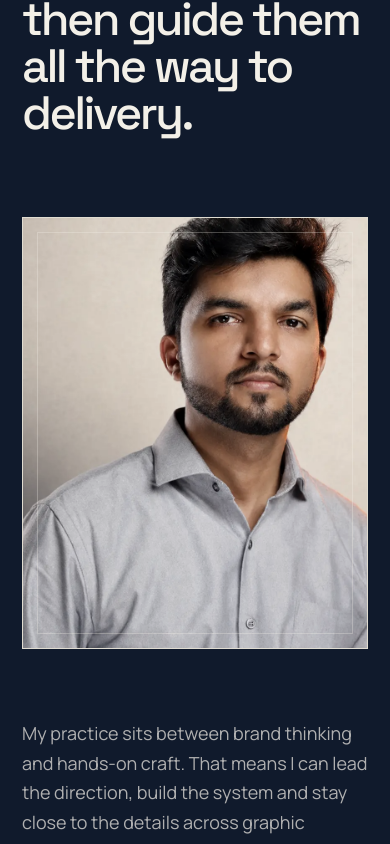
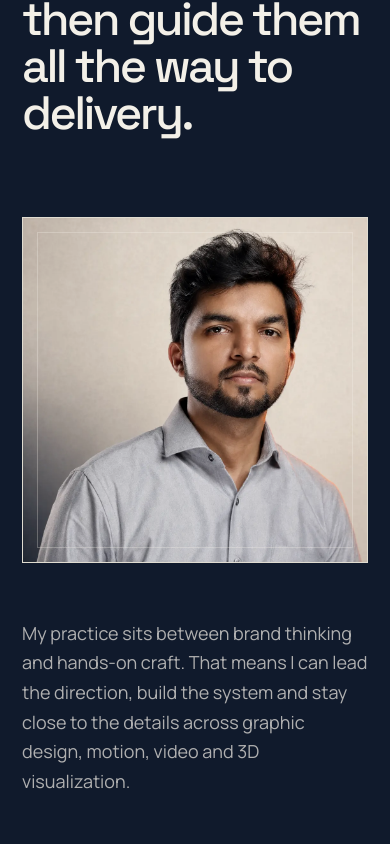
Before and after one commit to syedhammada321-lang/syed-hammad-portfolio, a Next.js app: page / in a window 390 px wide. Shown: the part 3585-4429 px from the top of the page. Built offline with nearby package versions, Linux system fonts and the light colour scheme.

Commit message:
Redesign About portrait for a larger professional crop

```diff
--- a/app/globals.css
+++ b/app/globals.css
@@ -114,13 +114,15 @@ button:focus-visible, a:focus-visible { outline: 2px solid var(--orange); outlin
 .about-section .section-index { border-color: rgba(243, 240, 232, .16); }
 .statement { max-width: 1280px; margin: 0; font: 500 clamp(46px, 6.5vw, 108px)/1 "Space Grotesk"; letter-spacing: -.055em; }
 .statement.small { font-size: clamp(42px, 5.2vw, 84px); }
-.about-grid { margin-top: clamp(80px, 11vw, 170px); display: grid; grid-template-columns: minmax(220px, .72fr) .9fr 1.08fr; gap: clamp(34px, 5vw, 82px); align-items: end; }
-.about-portrait-wrap { position: relative; aspect-ratio: 4 / 5; overflow: hidden; border: 1px solid rgba(243, 240, 232, .18); background: #dcd7cc; }
+.about-grid { margin-top: clamp(80px, 11vw, 170px); display: grid; grid-template-columns: minmax(360px, .9fr) 1.1fr; grid-template-areas: "portrait copy" "portrait stats"; gap: clamp(34px, 5vw, 82px); align-items: start; }
+.about-grid > :first-child { grid-area: portrait; }
+.about-grid > :nth-child(2) { grid-area: copy; }
+.about-portrait-wrap { position: relative; width: 100%; aspect-ratio: 1 / 1; overflow: hidden; border: 1px solid rgba(243, 240, 232, .18); background: #dcd7cc; }
 .about-portrait-wrap::after { content: ""; position: absolute; inset: 14px; border: 1px solid rgba(243, 240, 232, .28); pointer-events: none; }
-.about-portrait-wrap img { object-fit: cover; object-position: 50% 24%; filter: saturate(.72) contrast(1.04); transform: scale(1.36); transition: filter .7s ease, transform 1.1s cubic-bezier(.2,.7,.2,1); }
-.about-portrait-wrap:hover img { filter: saturate(.95) contrast(1.02); transform: scale(1.4); }
+.about-portrait-wrap img { object-fit: cover; object-position: 50% 20%; filter: saturate(.78) contrast(1.04); transform: scale(1.04); transition: filter .7s ease, transform 1.1s cubic-bezier(.2,.7,.2,1); }
+.about-portrait-wrap:hover img { filter: saturate(.98) contrast(1.02); transform: scale(1.075); }
 .body-large { max-width: 620px; margin: 0; color: rgba(243, 240, 232, .7); font-size: clamp(18px, 1.6vw, 24px); line-height: 1.65; }
-.stat-grid { display: grid; grid-template-columns: 1fr 1fr; border-top: 1px solid rgba(243, 240, 232, .2); }
+.stat-grid { grid-area: stats; align-self: end; display: grid; grid-template-columns: 1fr 1fr; border-top: 1px solid rgba(243, 240, 232, .2); }
 .stat-grid > div > div { padding: 36px 26px; border-right: 1px solid rgba(243, 240, 232, .2); }
 .stat-grid strong { display: block; color: var(--orange); font: 600 clamp(60px, 7vw, 112px)/1 "Space Grotesk"; letter-spacing: -.06em; }
 .stat-grid span { display: block; max-width: 150px; margin-top: 14px; color: rgba(243, 240, 232, .62); font-size: 12px; line-height: 1.5; text-transform: uppercase; letter-spacing: .08em; }
@@ -259,8 +261,8 @@ footer > p { grid-column: 1 / -1; align-self: end; }
   .project-meta svg { grid-column: 3; grid-row: 1; }
   .statement { font-size: clamp(42px, 12vw, 70px); }
   .statement.small { font-size: 42px; }
-  .about-grid { grid-template-columns: 1fr; gap: 70px; }
-  .about-portrait-wrap { width: min(100%, 520px); }
+  .about-grid { grid-template-columns: 1fr; grid-template-areas: "portrait" "copy" "stats"; gap: 56px; }
+  .about-portrait-wrap { width: min(100%, 560px); }
   .experience-list article { grid-template-columns: 1fr; gap: 14px; }
   .service-list article { grid-template-columns: 35px 1fr auto; gap: 14px; }
   .service-list p { grid-column: 2 / -1; margin: 0 0 14px; }
```
